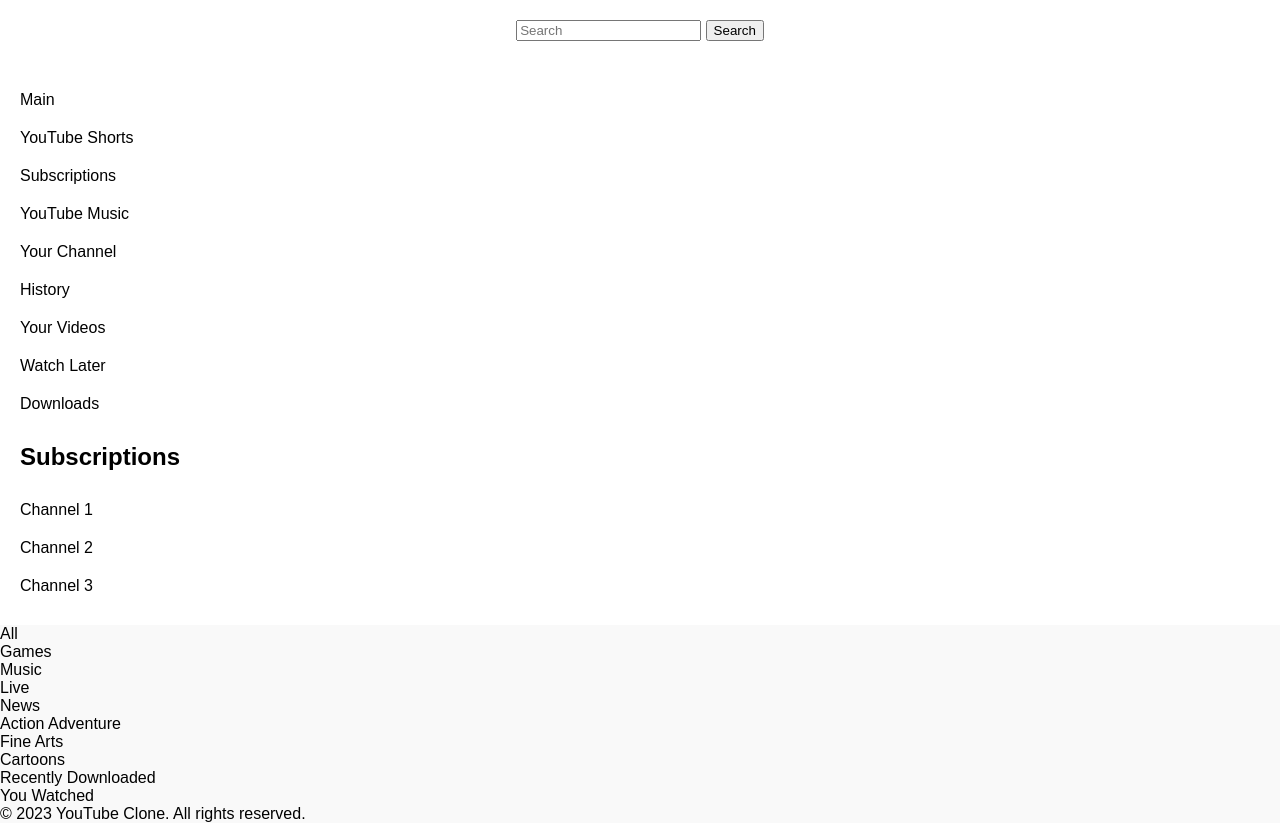
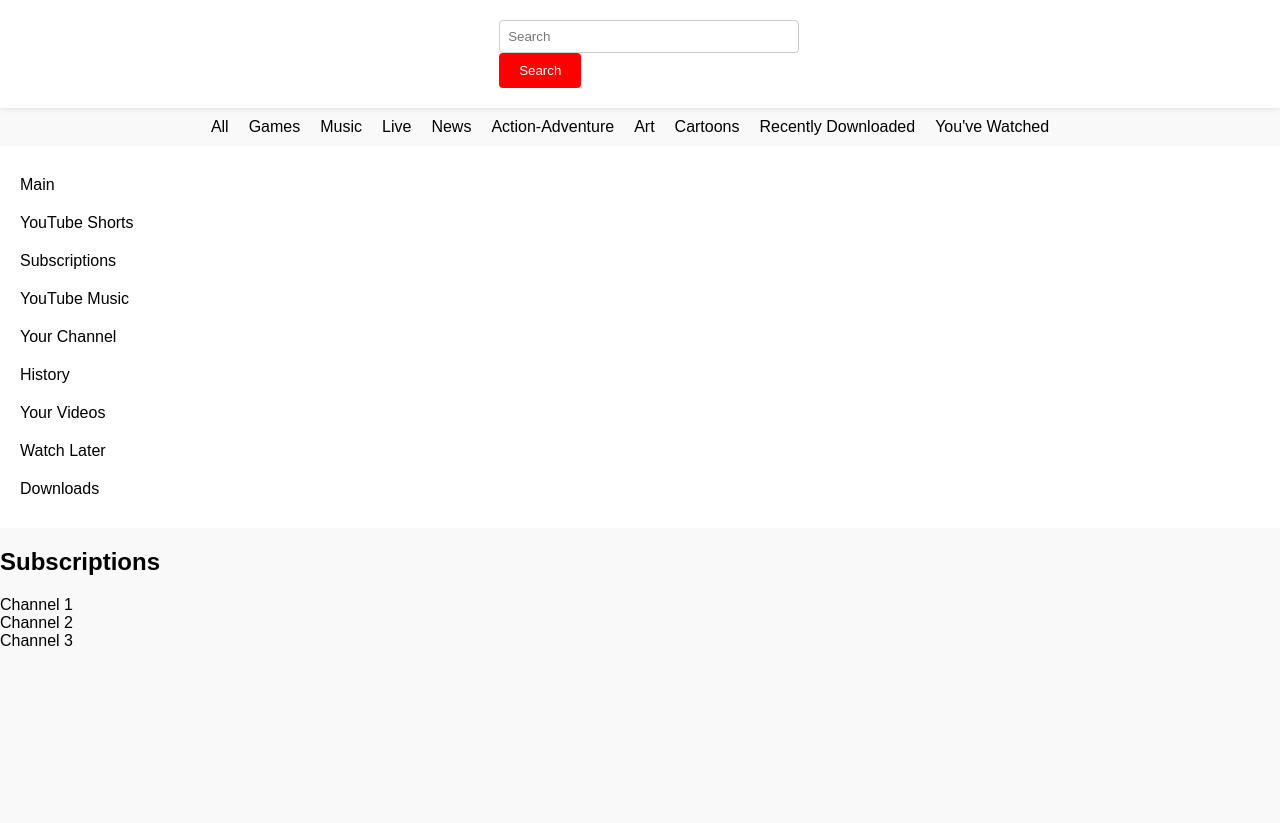
Before and after one commit to XxXben228XxX/kisyr, a plain HTML site: page lab_task_3.html in a window 1280 px wide. After the commit the page ends 800 px from the top, so only its background shows below. Drawn offline with Linux system fonts and the light colour scheme.

Commit message:
Update lab_task_3.html

```diff
--- a/lab_task_3.html
+++ b/lab_task_3.html
@@ -7,14 +7,28 @@
     <title>YouTube Clone</title>
 </head>
 <body>
-    <header class="top-bar">
-        <div class="search-container">
+    <header>
+        <div class="search">
             <input type="text" placeholder="Search">
             <button>Search</button>
         </div>
     </header>
-    <main class="content">
-        <nav class="side-widget">
+    <nav class="categories">
+        <ul>
+            <li>All</li>
+            <li>Games</li>
+            <li>Music</li>
+            <li>Live</li>
+            <li>News</li>
+            <li>Action-Adventure</li>
+            <li>Art</li>
+            <li>Cartoons</li>
+            <li>Recently Downloaded</li>
+            <li>You've Watched</li>
+        </ul>
+    </nav>
+    <main>
+        <section class="side-widget">
             <ul>
                 <li>Main</li>
                 <li>YouTube Shorts</li>
@@ -26,34 +40,19 @@
                 <li>Watch Later</li>
                 <li>Downloads</li>
             </ul>
-            <h2>Subscriptions</h2>
-            <ul class="subscriptions-list">
-                <li>Channel 1</li>
-                <li>Channel 2</li>
-                <li>Channel 3</li>
-                <!-- List some subscribed channels -->
-            </ul>
-        </nav>
+        </section>
         <section class="video-content">
             <!-- Videos would go here -->
         </section>
     </main>
-    <nav class="horizontal-nav">
+    <section class="subscriptions">
+        <h2>Subscriptions</h2>
         <ul>
-            <li>All</li>
-            <li>Games</li>
-            <li>Music</li>
-            <li>Live</li>
-            <li>News</li>
-            <li>Action Adventure</li>
-            <li>Fine Arts</li>
-            <li>Cartoons</li>
-            <li>Recently Downloaded</li>
-            <li>You Watched</li>
+            <li>Channel 1</li>
+            <li>Channel 2</li>
+            <li>Channel 3</li>
+            <!-- List some subscribed channels -->
         </ul>
-    </nav>
-    <footer>
-        <p>&copy; 2023 YouTube Clone. All rights reserved.</p>
-    </footer>
+    </section>
 </body>
 </html>
```
